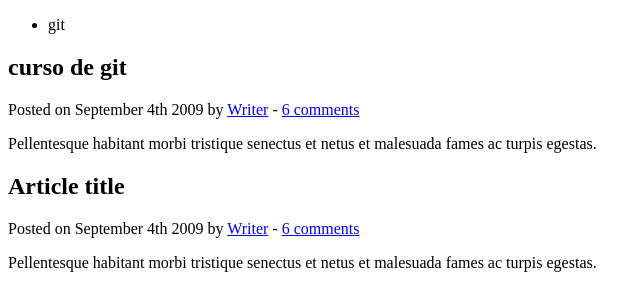
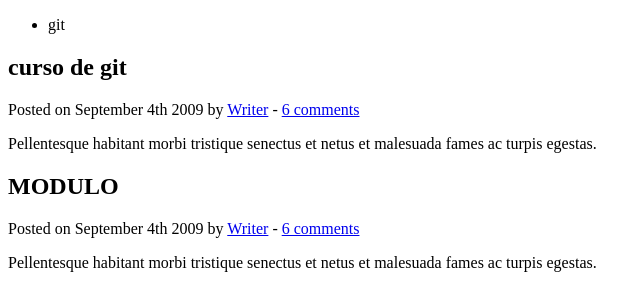
Before and after one commit to celene12/moduloGit, a plain HTML site: page index.html in a window 1280 px wide. Shown: the top 288 px of the page, 0-640 px from the left. Drawn offline with Linux system fonts and the light colour scheme.

Commit message:
se agrego un div y se cambio el titulo

```diff
--- a/index.html
+++ b/index.html
@@ -29,8 +29,10 @@
 
 		<article>
 			<header>
-				<h2>Article title</h2>
-				<p>Posted on <time datetime="2009-09-04T16:31:24+02:00">September 4th 2009</time> by <a href="#">Writer</a> - <a href="#comments">6 comments</a></p>
+				<div class="contenedor">
+					<h2>	MODULO </h2>
+					<p>Posted on <time datetime="2009-09-04T16:31:24+02:00">September 4th 2009</time> by <a href="#">Writer</a> - <a href="#comments">6 comments</a></p>
+				</div>
 			</header>
 			<p>Pellentesque habitant morbi tristique senectus et netus et malesuada fames ac turpis egestas.</p>
 		</article>
```
Also changed, not shown: 1 other file.
